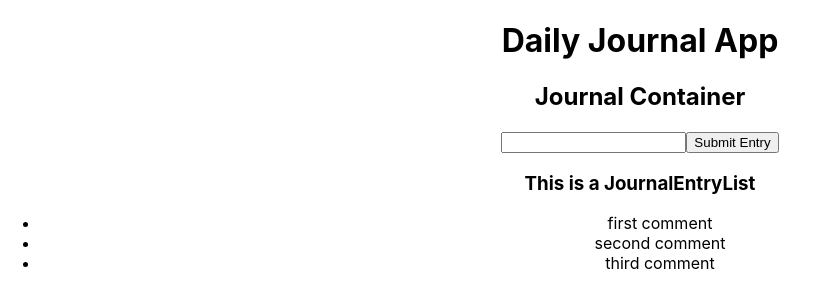
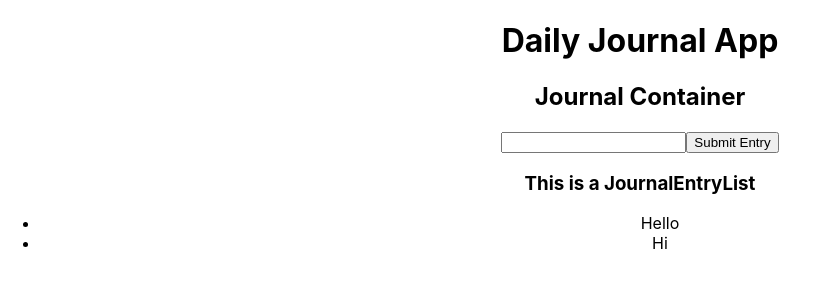
Before and after one commit to sajg1/DailyJournalApp, a React (Create React App) app: page / in a window 1280 px wide. Shown: the top 308 px of the page, without its empty margins (0-819 px from the left). Built offline with nearby package versions, Linux system fonts and the light colour scheme.

Commit message:
handleFormSubmit deals with submission of the input and uses the propped callback handleSubmit in order to add the input to the entries array.

```diff
--- a/src/components/DailyEntryForm.js
+++ b/src/components/DailyEntryForm.js
@@ -7,19 +7,33 @@ class DailyEntryForm extends Component {
       input: ""
     }
     this.handleChange = this.handleChange.bind(this);
+    this.handleFormSubmit = this.handleFormSubmit.bind(this);
+
   }
+
   handleChange(event) {
     this.setState({
       input: event.target.value
     })
+  };
+
+  handleFormSubmit(event) {
+    event.preventDefault();
+    const input = this.state.input.trim();
+    if (!input) {
+      return
+    }
+    this.props.handleSubmit({text: input});
+    this.setState({input: ""})
+
   }
 
   render() {
     return(
       <div>
-        <form className="entry-form">
+        <form className="entry-form" onSubmit={this.handleFormSubmit}>
           <input value={this.state.input} onChange={this.handleChange}></input>
-          <button type="submit">Submit Entry</button>
+          <input type="submit" value="Submit Entry"/>
         </form>
       </div>
     )
--- a/src/components/JournalEntryList.js
+++ b/src/components/JournalEntryList.js
@@ -7,7 +7,7 @@ class JournalEntryList extends Component {
     const entriesNode =
       this.props.entries.map(entry => {
         return (
-          <JournalEntry >{entry}</JournalEntry>
+          <JournalEntry key={entry.id} >{entry.text}</JournalEntry>
         )
       })
     return(
--- a/src/containers/JournalContainer.js
+++ b/src/containers/JournalContainer.js
@@ -6,10 +6,27 @@ class JournalContainer extends Component {
   constructor(props) {
     super(props);
     this.state = {
-      entries: ["first comment", "second comment", "third comment"]
+      entries: [
+        {
+        id: 1,
+        text: "Hello"
+        },
+        {
+        id: 2,
+        text: "Hi"
+        }
+      ]
     };
 
+    this.handleSubmit = this.handleSubmit.bind(this);
+
   };
+
+  handleSubmit(entrySubmitted) {
+    entrySubmitted.id = Date.now();
+    const updatedEntries = [...this.state.entries, entrySubmitted];
+    this.setState({entries: updatedEntries});
+  }
 
   render() {
     return(
```
Also changed, not shown: 1 other file (tests, documents, lock files or other folders).
